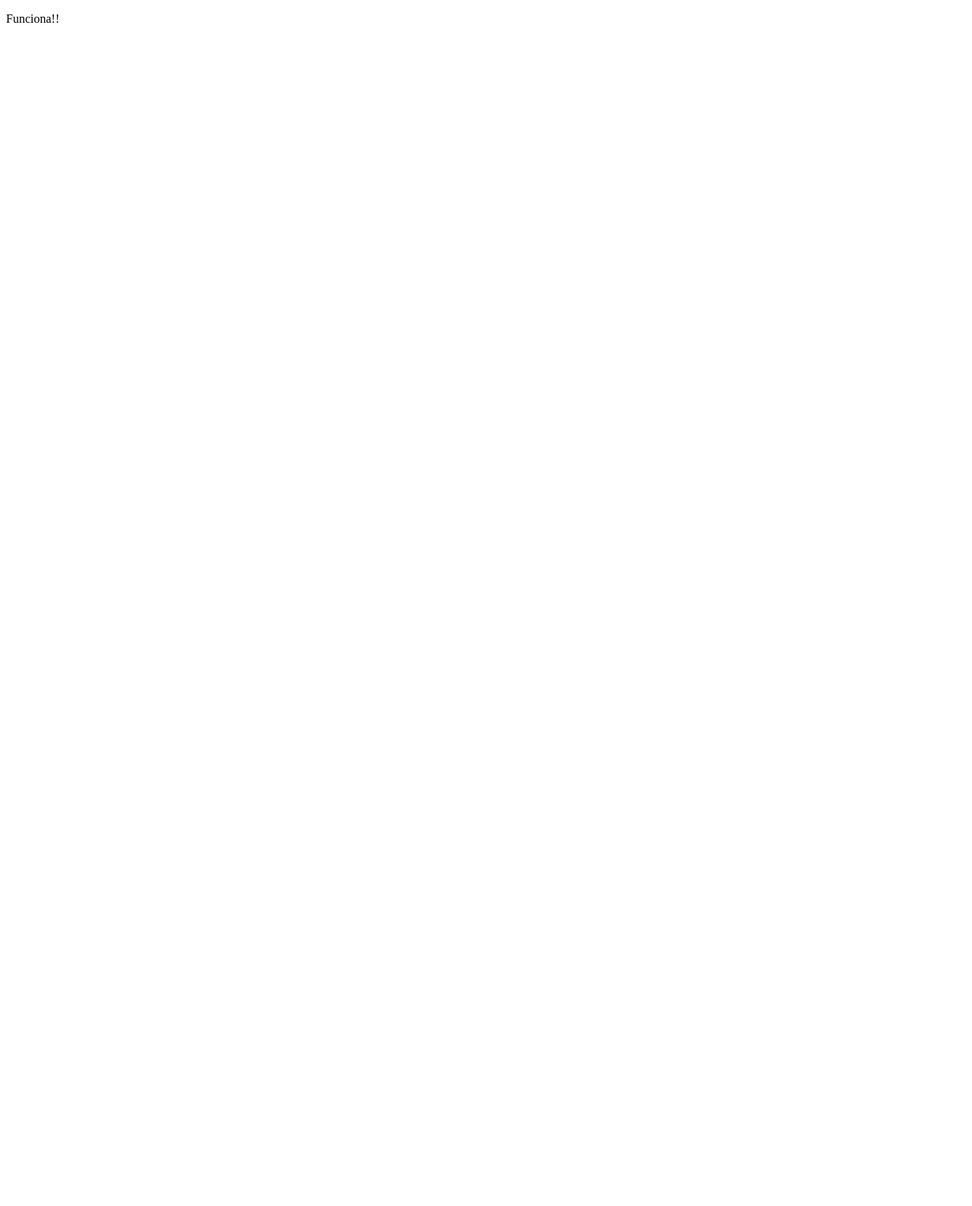
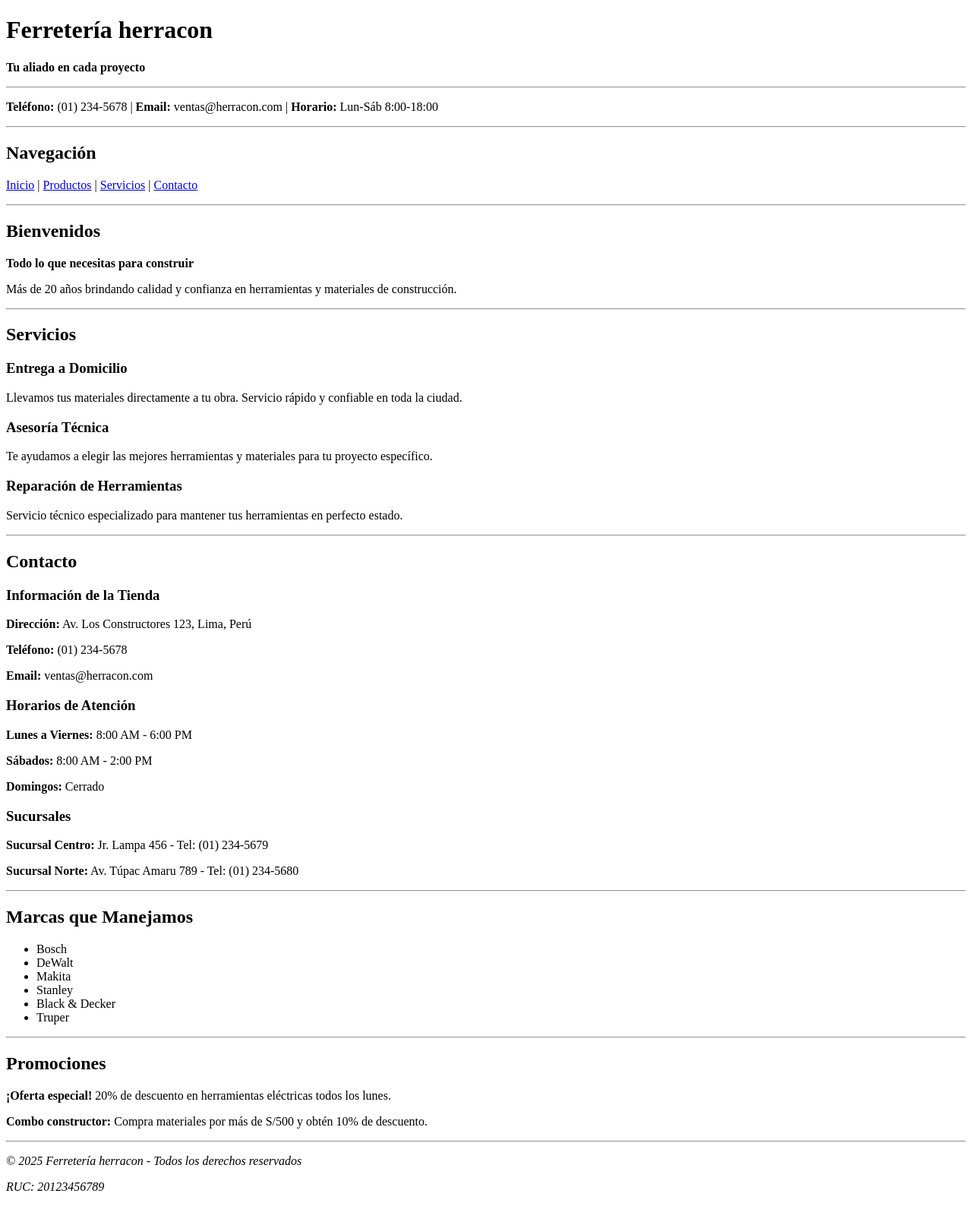
Before and after one commit to Jaelhp/PROYECTO-CS-25B, a Django app: page /accounts/home/ in a window 1280 px wide. Before the commit the page is almost empty. Shown: the whole page at 76% size. Before the commit the page ends 30 px from the top, so only its background shows below. Run offline with Django 4.2, Linux system fonts and the light colour scheme.

Commit message:
Se modifico la plantilla inicial del archivo home, ahora se muestra mas detalle

```diff
--- a/templates/accounts/home.html
+++ b/templates/accounts/home.html
@@ -1,12 +1,94 @@
-
 <!doctype html>
 <html lang="es">
 <head>
-  <meta charset="UTF-8">
-  <title>Home</title>
+    <meta charset="UTF-8">
+    <title>Ferretería herracon</title>
 </head>
 <body>
-    <p>Funciona!!</p>
-  </div>
+
+    <h1>Ferretería herracon</h1>
+    <p><strong>Tu aliado en cada proyecto</strong></p>
+
+    <hr>
+
+    <p>
+        <strong>Teléfono:</strong> (01) 234-5678 |
+        <strong>Email:</strong> ventas@herracon.com |
+        <strong>Horario:</strong> Lun-Sáb 8:00-18:00
+    </p>
+
+    <hr>
+
+    <h2>Navegación</h2>
+    <p>
+        <a href="#inicio">Inicio</a> |
+        <a href="#productos">Productos</a> |
+        <a href="#servicios">Servicios</a> |
+        <a href="#contacto">Contacto</a>
+    </p>
+
+    <hr>
+
+    <a name="inicio"></a>
+    <h2>Bienvenidos</h2>
+    <p><strong>Todo lo que necesitas para construir</strong></p>
+    <p>Más de 20 años brindando calidad y confianza en herramientas y materiales de construcción.</p>
+
+    <hr>
+
+    <a name="servicios"></a>
+    <h2>Servicios</h2>
+
+    <h3>Entrega a Domicilio</h3>
+    <p>Llevamos tus materiales directamente a tu obra. Servicio rápido y confiable en toda la ciudad.</p>
+
+    <h3>Asesoría Técnica</h3>
+    <p>Te ayudamos a elegir las mejores herramientas y materiales para tu proyecto específico.</p>
+
+    <h3>Reparación de Herramientas</h3>
+    <p>Servicio técnico especializado para mantener tus herramientas en perfecto estado.</p>
+
+    <hr>
+
+    <a name="contacto"></a>
+    <h2>Contacto</h2>
+
+    <h3>Información de la Tienda</h3>
+    <p><strong>Dirección:</strong> Av. Los Constructores 123, Lima, Perú</p>
+    <p><strong>Teléfono:</strong> (01) 234-5678</p>
+    <p><strong>Email:</strong> ventas@herracon.com</p>
+
+    <h3>Horarios de Atención</h3>
+    <p><strong>Lunes a Viernes:</strong> 8:00 AM - 6:00 PM</p>
+    <p><strong>Sábados:</strong> 8:00 AM - 2:00 PM</p>
+    <p><strong>Domingos:</strong> Cerrado</p>
+
+    <h3>Sucursales</h3>
+    <p><strong>Sucursal Centro:</strong> Jr. Lampa 456 - Tel: (01) 234-5679</p>
+    <p><strong>Sucursal Norte:</strong> Av. Túpac Amaru 789 - Tel: (01) 234-5680</p>
+
+    <hr>
+
+    <h2>Marcas que Manejamos</h2>
+    <ul>
+        <li>Bosch</li>
+        <li>DeWalt</li>
+        <li>Makita</li>
+        <li>Stanley</li>
+        <li>Black & Decker</li>
+        <li>Truper</li>
+    </ul>
+
+    <hr>
+
+    <h2>Promociones</h2>
+    <p><strong>¡Oferta especial!</strong> 20% de descuento en herramientas eléctricas todos los lunes.</p>
+    <p><strong>Combo constructor:</strong> Compra materiales por más de S/500 y obtén 10% de descuento.</p>
+
+    <hr>
+
+    <p><em>© 2025 Ferretería herracon - Todos los derechos reservados</em></p>
+    <p><em>RUC: 20123456789</em></p>
+
 </body>
 </html>
```
